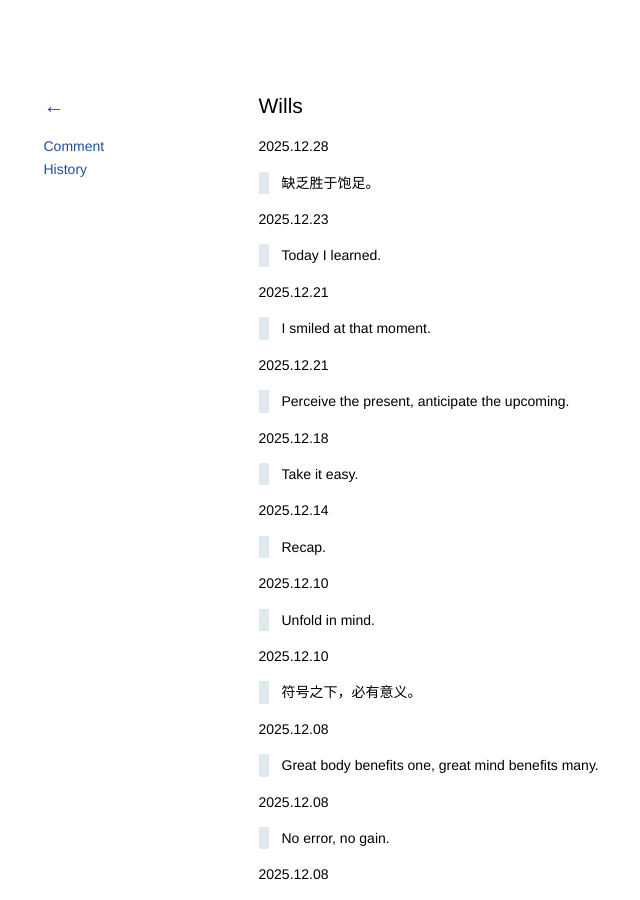
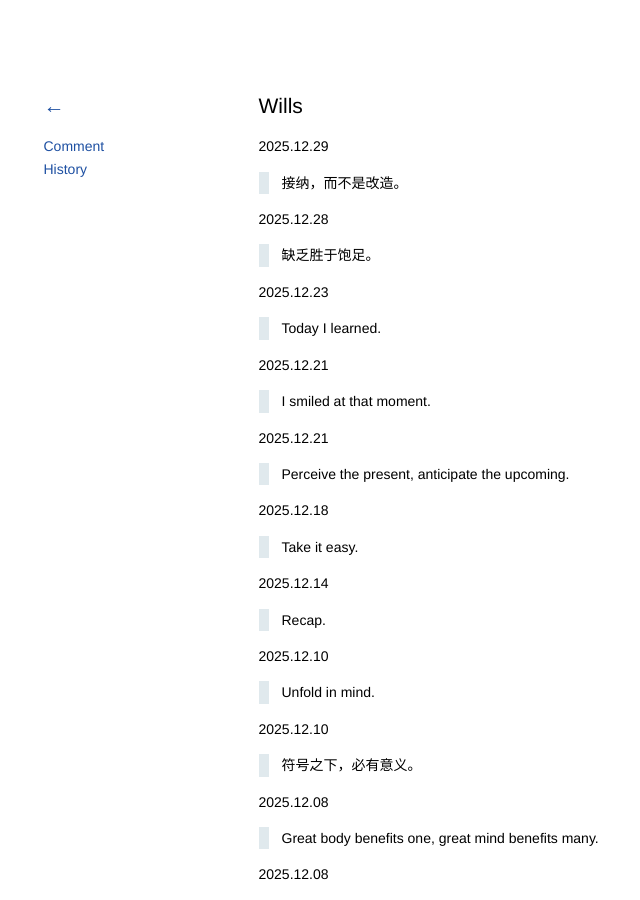
Before and after one commit to kidlj/awei, a Jekyll site: the page built from _wiki/wills.md, in a window 1280 px wide and 900 px high. Shown: the whole window, without its empty margins (89-729 px from the left). Built offline with Jekyll 4.4.1, drawn with Linux system fonts in a browser that asks for light colours.

Commit message:
update wills

```diff
--- a/_wiki/wills.md
+++ b/_wiki/wills.md
@@ -1,6 +1,10 @@
 ---
 title: Wills
 ---
+
+2025.12.29
+
+> 接纳，而不是改造。
 
 2025.12.28
 
```
